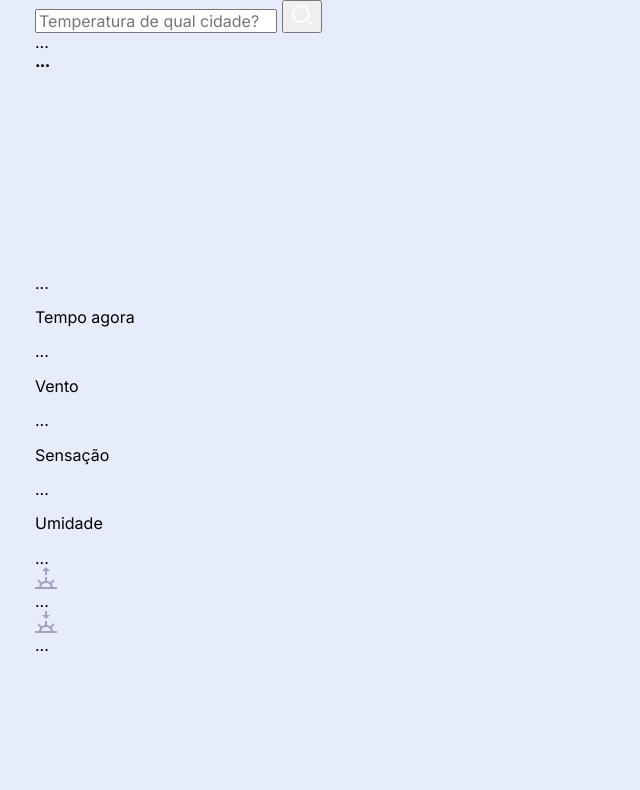
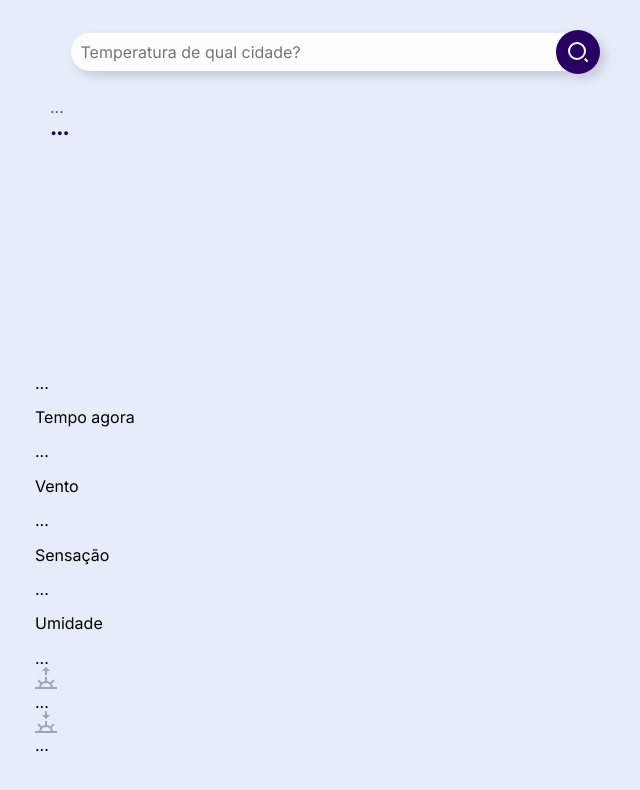
Before and after one commit to aliine98/snapclima-imersao-frontend, a plain HTML site: page index.html in a window 1280 px wide. Shown: the whole page, without its empty margins (305-945 px from the left). Drawn offline with nearby package versions, Linux system fonts and the light colour scheme.

Commit message:
💄  feat: add header css

```diff
--- a/index.html
+++ b/index.html
@@ -16,6 +16,7 @@
 		rel="stylesheet">
 	<link rel="stylesheet" href="./node_modules/normalize.css/normalize.css">
 	<link rel="stylesheet" href="./src/css/global.css">
+	<link rel="stylesheet" href="./src/css/header.css">
 	<title>Snapclima</title>
 </head>
 
--- /dev/null
+++ b/src/css/header.css
@@ -0,0 +1,52 @@
+.header {
+	padding: 30px 15px;
+}
+
+.header__city-search-bar {
+	align-items: center;
+	display: flex;
+	justify-content: center;
+	filter: drop-shadow(5px 5px 5px var(--shadow));
+}
+
+.header__input {
+	background: var(--white);
+	border: none;
+	border-radius: 50px 0 0 50px;
+	margin-right: -15px;
+	padding: 10px;
+	width: 30em;
+}
+
+.header__button {
+	align-items: center;
+	border: none;
+	border-radius: 100%;
+	background: var(--primary);
+	cursor: pointer;
+	display: flex;
+	justify-content: center;
+	padding: 10px;
+	float: left;
+	margin-rigth: 20px;
+	transition: all 0.8s;
+}
+
+.header__button:hover {
+	background: var(--primary-hover);
+	transform: scale(1.1);
+}
+
+.header__current-date {
+	margin-top: 1.5em;
+	color: var(--gray);
+}
+
+.header__city-name {
+	color: var(--primary);
+	font-size: 1.3rem;
+}
+
+.bottom-container {
+	border-radius: 20px 20px 0 0;
+}
```
